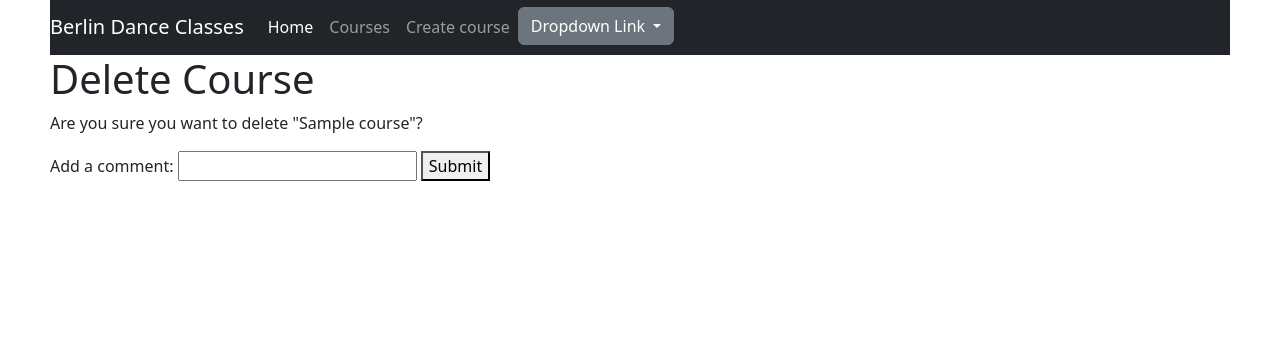
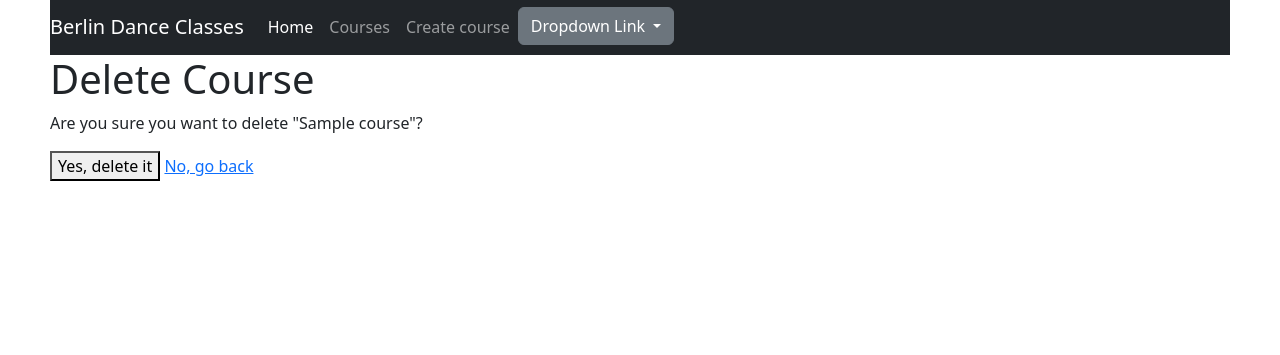
Before and after one commit to BerlinDanceClasses/BerlinDance, a Node server app: template views/dance-course/delete-course.hbs in a window 1280 px wide. Shown: the part 51-406 px from the top of the page. Run offline with Node 20, Linux system fonts and the light colour scheme; tables that the repository leaves empty hold one stand-in row (values such as "Sample post"); the template is opened without the code that fills it: values that come from a table or form of the project are taken from there, most other values are stand-ins (such as "Sample title", 1, 10 or a date in 2020); some libraries are stand-ins or nearby versions.

Commit message:
Changed a view file

```diff
--- a/views/dance-course/delete-course.hbs
+++ b/views/dance-course/delete-course.hbs
@@ -2,8 +2,7 @@
 
 <p>Are you sure you want to delete "{{ course.name }}"?</p>
 
-<form action="/courses/{{ _id }}/comments" method="POST">
-  <label for="comment">Add a comment:</label>
-  <input type="text" id="comment" name="comment">
-  <button type="submit">Submit</button>
+<form method="POST" action="/courses/{{ course.id }}/delete">
+  <button type="submit">Yes, delete it</button>
+  <a href="/courses/{{ course.id }}">No, go back</a>
 </form>
```
